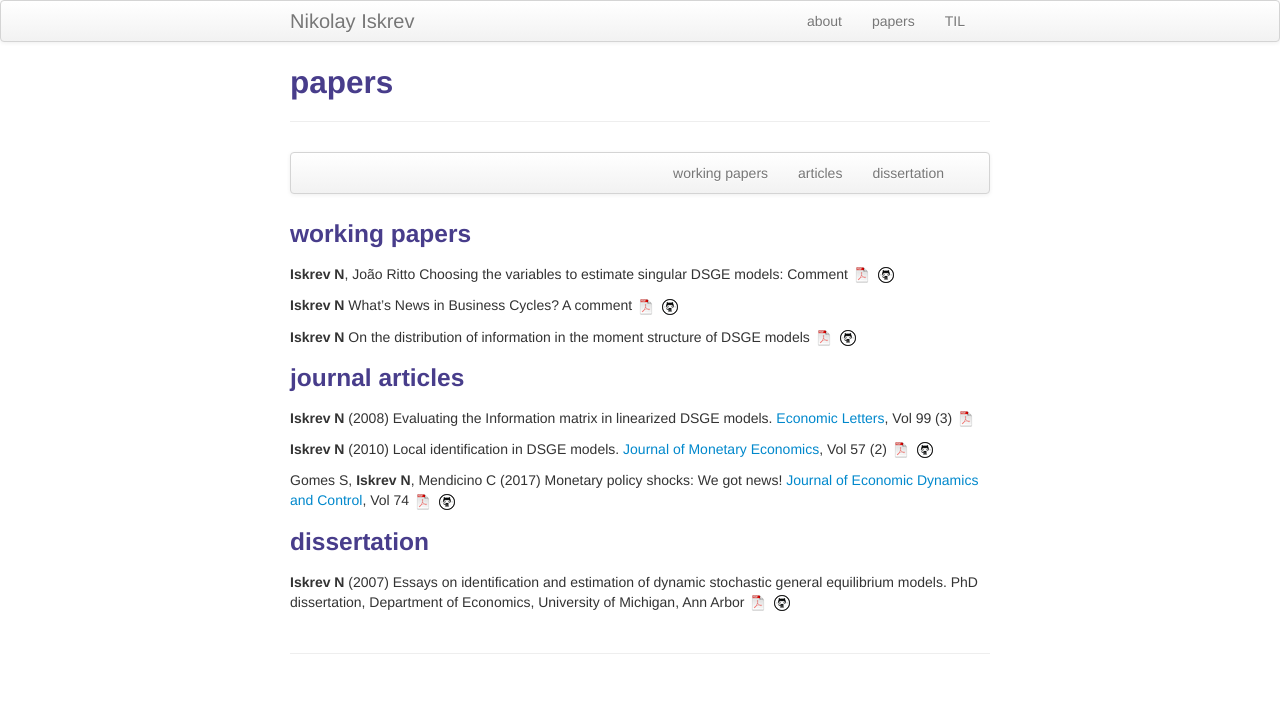
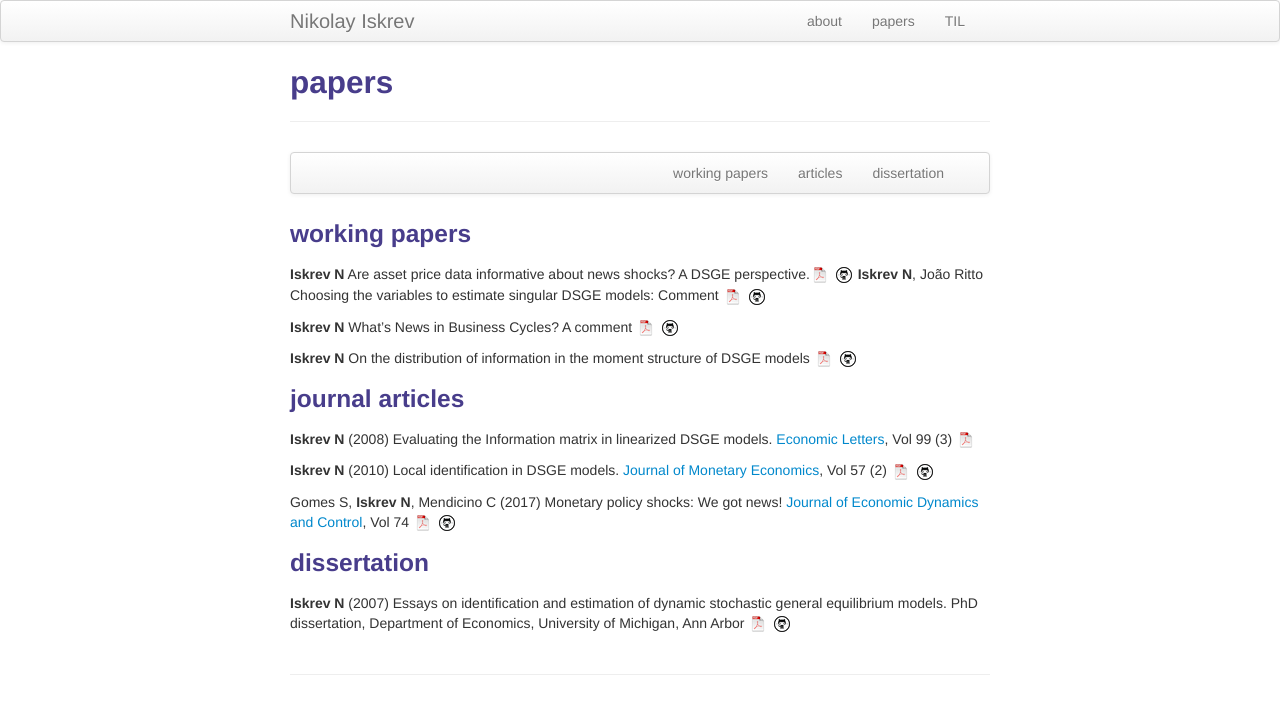
Before and after one commit to niskrev/niskrev.github.io, a Jekyll site: the page built from pages/papers.md, in a window 1280 px wide. Shown: the top 714 px of the page. Built offline with Jekyll 4.4.1, drawn with Linux system fonts in a browser that asks for light colours.

Commit message:
updated working papers

```diff
--- a/pages/papers.md
+++ b/pages/papers.md
@@ -15,7 +15,8 @@ description: Nikolay Iskrev's papers
 </div>
 
 ### <a name="techreports"></a>working papers
-
+**Iskrev N** Are asset price data informative about news shocks? A DSGE perspective.[![pdf](icons16/pdf-icon.png)](../assets/papers/Asset-news.pdf)
+[![GitHub](icons16/github-icon.png)](https://github.com/niskrev/Asset-news)
 **Iskrev N**, João Ritto Choosing the variables to estimate singular DSGE models: Comment
 [![pdf](icons16/pdf-icon.png)](https://github.com/niskrev/commentCFM/blob/master/CommentCFM.pdf)
 [![GitHub](icons16/github-icon.png)](https://github.com/niskrev/commentCFM)
```
